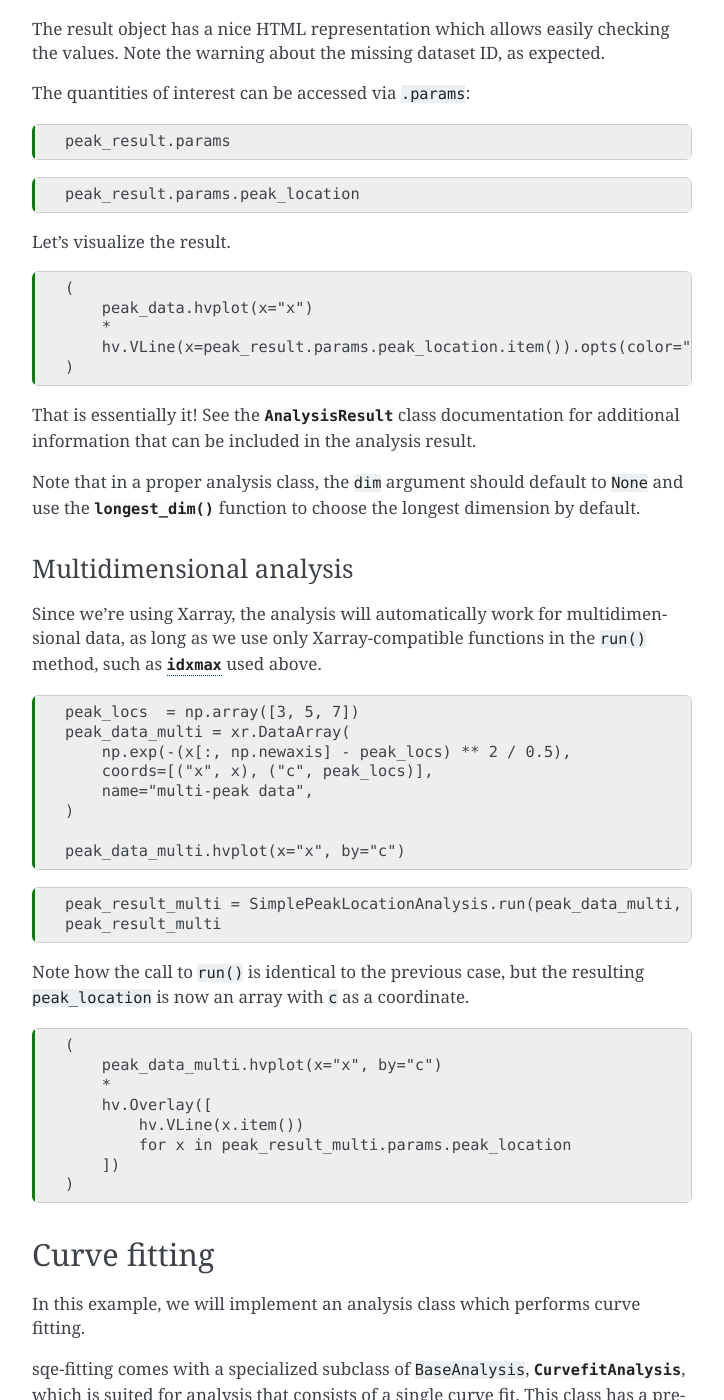
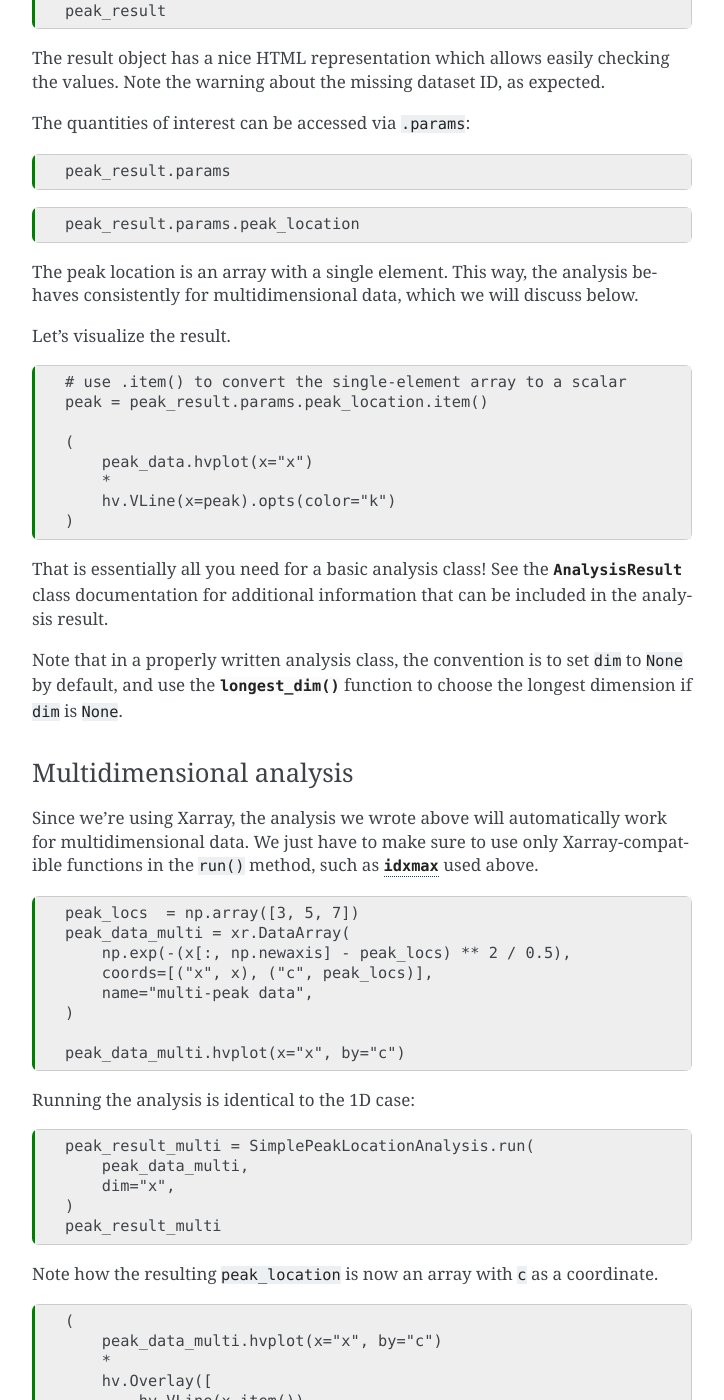
Before and after one commit to RIKEN-SQERT/sqe-analysis, a Sphinx documentation site: the page built from docs/guide/creating-analyses.md, in a window 1280 px wide and 1400 px high, scrolled down 1982 px. Shown: the whole window, without its empty margins (388-1112 px from the left). Built offline with Sphinx 7.4.7, drawn with Linux system fonts in a browser that asks for light colours; some of the changed text lies outside the part shown.

Commit message:
Small improvements to docs

````diff
--- a/docs/guide/creating-analyses.md
+++ b/docs/guide/creating-analyses.md
@@ -28,18 +28,19 @@
 
 x = np.linspace(0, 10, 51)
 peak_data = xr.DataArray(
-      np.exp(-(x - 4) ** 2 / 0.5),
-      coords=[("x", x)],
-      # the data array must have a name
-      # for plotting to work with hvplot
-      name="peak data",
+    np.exp(-(x - 4) ** 2 / 0.5),
+    coords=[("x", x)],
+    # the data array must have a name for hvplot to work
+    name="peak data",
 )
 
 peak_data.hvplot(x="x")
 ```
 
-At the most basic level, an analysis class should inherit {py:class}`~sqe_analysis.analysis_base.BaseAnalysis` and implement the {py:meth}`~sqe_analysis.analysis_base.BaseAnalysis.run` method.
-The method should return an {py:class}`~sqe_analysis.result.AnalysisResult` object, which has a few required attributes.
+At the most basic level, an analysis class should inherit {py:class}`~sqe_analysis.analysis_base.BaseAnalysis` and implement the {py:meth}`~sqe_analysis.analysis_base.BaseAnalysis.run` method, which returns an {py:class}`~sqe_analysis.result.AnalysisResult` object.
+These are the two core classes provided by the library.
+The ``AnalysisResult`` class has a few required parameters and some optional ones containing additional information.
+Here we will only use the required parameters.
 ```{code-cell} python
 from sqe_analysis.analysis_base import BaseAnalysis
 from sqe_analysis.result import AnalysisResult, get_source_dataset_id
@@ -81,7 +82,7 @@
         )
 ```
 
-Note that the `run` method is a [class method](https://docs.python.org/3.11/library/functions.html#classmethod).
+Note that `run` is a [class method](https://docs.python.org/3/library/functions.html#classmethod), so the first argument is `cls` instead of `self`.
 This means that it is called like `SimplePeakLocationAnalysis.run(...)` instead of `SimplePeakLocationAnalysis().run(...)`.
 This way, the analysis function cannot use intermediate variables like `self.something = ...`.
 While this may seem limiting at first, this is advantageous because it makes testing and debugging easier. <!-- TODO: link to page discussing functional programming style -->
@@ -103,26 +104,32 @@
 ```{code-cell} python
 peak_result.params.peak_location
 ```
+The peak location is an array with a single element.
+This way, the analysis behaves consistently for multidimensional data, which we will discuss below.
 
 Let's visualize the result.
 ```{code-cell} python
+# use .item() to convert the single-element array to a scalar
+peak = peak_result.params.peak_location.item()
+
 (
     peak_data.hvplot(x="x")
     *
-    hv.VLine(x=peak_result.params.peak_location.item()).opts(color="k")
+    hv.VLine(x=peak).opts(color="k")
 )
 ```
-That is essentially it!
+That is essentially all you need for a basic analysis class!
 See the {py:class}`~sqe_analysis.result.AnalysisResult` class documentation for additional information that can be included in the analysis result.
 
 
 
-Note that in a proper analysis class, the `dim` argument should default to `None` and use the {py:func}`~sqe_analysis.xarray_util.longest_dim` function to choose the longest dimension by default.
+Note that in a properly written analysis class, the convention is to set `dim` to `None` by default, and use the {py:func}`~sqe_analysis.xarray_util.longest_dim` function to choose the longest dimension if `dim` is `None`.
 
 
 ### Multidimensional analysis
 
-Since we're using Xarray, the analysis will automatically work for multidimensional data, as long as we use only Xarray-compatible functions in the `run()` method, such as [`idxmax`](https://docs.xarray.dev/en/stable/generated/xarray.DataArray.idxmax.html) used above.
+Since we're using Xarray, the analysis we wrote above will automatically work for multidimensional data.
+We just have to make sure to use only Xarray-compatible functions in the `run()` method, such as [`idxmax`](https://docs.xarray.dev/en/stable/generated/xarray.DataArray.idxmax.html) used above.
 
 ```{code-cell} python
 peak_locs  = np.array([3, 5, 7])
@@ -135,11 +142,15 @@
 peak_data_multi.hvplot(x="x", by="c")
 ```
 
+Running the analysis is identical to the 1D case:
 ```{code-cell} python
-peak_result_multi = SimplePeakLocationAnalysis.run(peak_data_multi, dim="x")
+peak_result_multi = SimplePeakLocationAnalysis.run(
+    peak_data_multi,
+    dim="x",
+)
 peak_result_multi
 ```
-Note how the call to `run()` is identical to the previous case, but the resulting `peak_location` is now an array with `c` as a coordinate.
+Note how the resulting `peak_location` is now an array with `c` as a coordinate.
 
 
 ```{code-cell} python
@@ -201,7 +212,8 @@
 )
 ```
 
-In this example, `params` and `fit_params` are the same, but we will see below that they can be different, if additional derived quantities are added to `params`.
+In this example, `params` and `fit_params` are the same.
+We will see below that they can be different if additional derived quantities are added to `params`.
 
 ### Adding derived quantities to the fit result
 
````
Also changed, not shown: docs/api/index.md (+1 -1 lines), docs/guide/developer-guide.md (+4 -4 lines), docs/guide/getting-started.md (+1 -1 lines), docs/index.md (+2 -1 lines), 1 other file.
